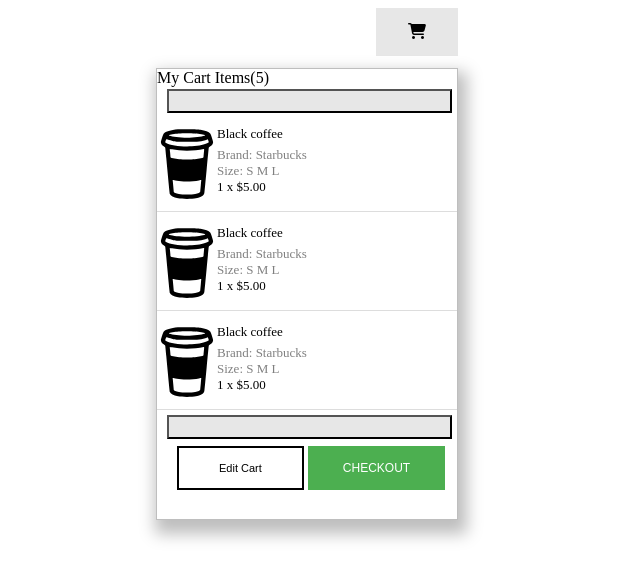
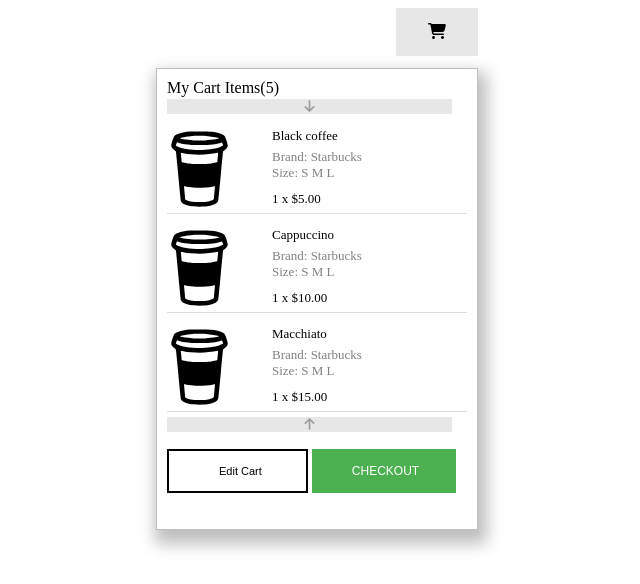
Before and after one commit to anamarincic/Frontend-Crash-Course-Task, a plain HTML site: page index.html in a window 1280 px wide. Both pictures are taken after a click on the button 819 px from the left and 32 px from the top of the page. Shown: the whole page, without its empty margins (402-1042 px from the left). Drawn offline with nearby package versions, Linux system fonts and the light colour scheme.

Commit message:
modify html and css

```diff
--- a/index.html
+++ b/index.html
@@ -14,7 +14,7 @@
            <div id="list-items" style="display: none;" >
 
             <p id="numOfItems"> My Cart Items(5)</p>
-            <button type="button" id="btnDown"></button>
+            <button type="button" id="btnDown"><i class="fa fa-arrow-down" aria-hidden="true"></i></button>
 
             <div class="items">
             <div id="one">
@@ -26,35 +26,35 @@
             </div>
             <div id="two">
               <img src="images.svg">
-              <p class="nameOfItem">Black coffee</p>
+              <p class="nameOfItem">Cappuccino</p>
               <p class="attributes">Brand: Starbucks</p>
               <p class="attributes">Size: S M L</p>
-              <p class="price">1 x $5.00</p>
+              <p class="price">1 x $10.00</p>
             </div>
             <div id="three">
               <img src="images.svg">
-              <p class="nameOfItem">Black coffee</p>
+              <p class="nameOfItem">Macchiato</p>
               <p class="attributes">Brand: Starbucks</p>
               <p class="attributes">Size: S M L</p>
-              <p class="price">1 x $5.00</p>
+              <p class="price">1 x $15.00</p>
             </div>
-            <div id="three">
+            <div id="four">
               <img src="images.svg">
-              <p class="nameOfItem">Black coffee</p>
+              <p class="nameOfItem">Cold Brew Coffee</p>
               <p class="attributes">Brand: Starbucks</p>
               <p class="attributes">Size: S M L</p>
-              <p class="price">1 x $5.00</p>
+              <p class="price">1 x $10.00</p>
             </div>
-            <div id="three">
+            <div id="five">
               <img src="images.svg">
-              <p class="nameOfItem">Black coffee</p>
+              <p class="nameOfItem">Latte Macchiato</p>
               <p class="attributes">Brand: Starbucks</p>
               <p class="attributes">Size: S M L</p>
-              <p class="price">1 x $5.00</p>
+              <p class="price">1 x $15.00</p>
             </div>
           </div>
 
-            <button type="button" id="btnUp"></button>
+            <button type="button" id="btnUp"><i class="fa fa-arrow-up" aria-hidden="true"></i></button>
             <button type="button" class="edit button" href="#">Edit Cart</button>
             <button type="button" class="checkout button" href="#">CHECKOUT</button>
             </div>
--- a/index.js
+++ b/index.js
@@ -10,11 +10,3 @@ function handle_click(){
             click.style.display = "none";
         }
 }
-
-
-const to=document.getElementById("one");
-
-to.addEventListener("click", function() {
-
-       document.documentElement.scrollTo(0,250);
-});
--- a/style.css
+++ b/style.css
@@ -3,14 +3,15 @@ body {
 }
 
 img {
-  width: 60px;
+  width: 65px;
+  margin-right: 40px;
   float: left;
 }
 
 #basket {
   display: inline-block;
   position: relative;
-  margin-left: 770px;
+  margin-left: 790px;
   border: none;
   color: black;
   background-color: #e7e7e7;
@@ -26,13 +27,14 @@ img {
   top: 60px;
   left: 550px;
   width: 300px;
-  height: 450px;
+  height: 440px;
+  padding: 10px;
+  margin-bottom: 0px;
   border : 1.5px solid #BEBEBE;
-  -webkit-box-shadow: 4px 9px 15px 5px #BEBEBE;
   box-shadow: 4px 9px 15px 5px #BEBEBE;
 }
 
-#one, #two, #three {
+#one, #two, #three, #four, #five{
   border-bottom: 1px solid #ddd;
   height: 85px;
 }
@@ -42,18 +44,16 @@ img {
   background-color: #e7e7e7;
   color: rgba(143, 140, 140, 0.849);
   width: 95%;
-  padding: 10px 24px;
-  margin-left: 10px;
+  border: none;
+  padding: 0px 30px;
 }
 
 #btnUp {
-  margin-bottom: 5px;
+  margin-bottom: 15px;
 }
 
 .items{
   overflow: hidden;
-  top: 60px;
-  left: 550px;
   height: 300px;
   width: 300px;
 }
@@ -71,8 +71,7 @@ img {
   border: 2px solid #000000;
   font-size: 11px;
   margin-top: 2px;
-  margin-left: 20px;
-  padding: 14px 40px;
+  padding: 14px 44px 14px 50px;
 }
 
 .checkout {
@@ -80,13 +79,12 @@ img {
     color: white;
     background-color: #4CAF50;
     font-size: 12px;
-    padding: 15px 35px;
+    padding: 15px 37px 15px 40px;
     margin-top: 2px;
 }
 
 .attributes {
   color: gray;
-  font-size: x-small;
   margin: 0px 0px;
   font-size: 13px;
 }
@@ -98,7 +96,7 @@ img {
 
 .price {
   font-size: 13px;
-  margin: 0px 0px;
+  margin: 10px 0px 0px 0px;
 }
 
 #numOfItems{
```
